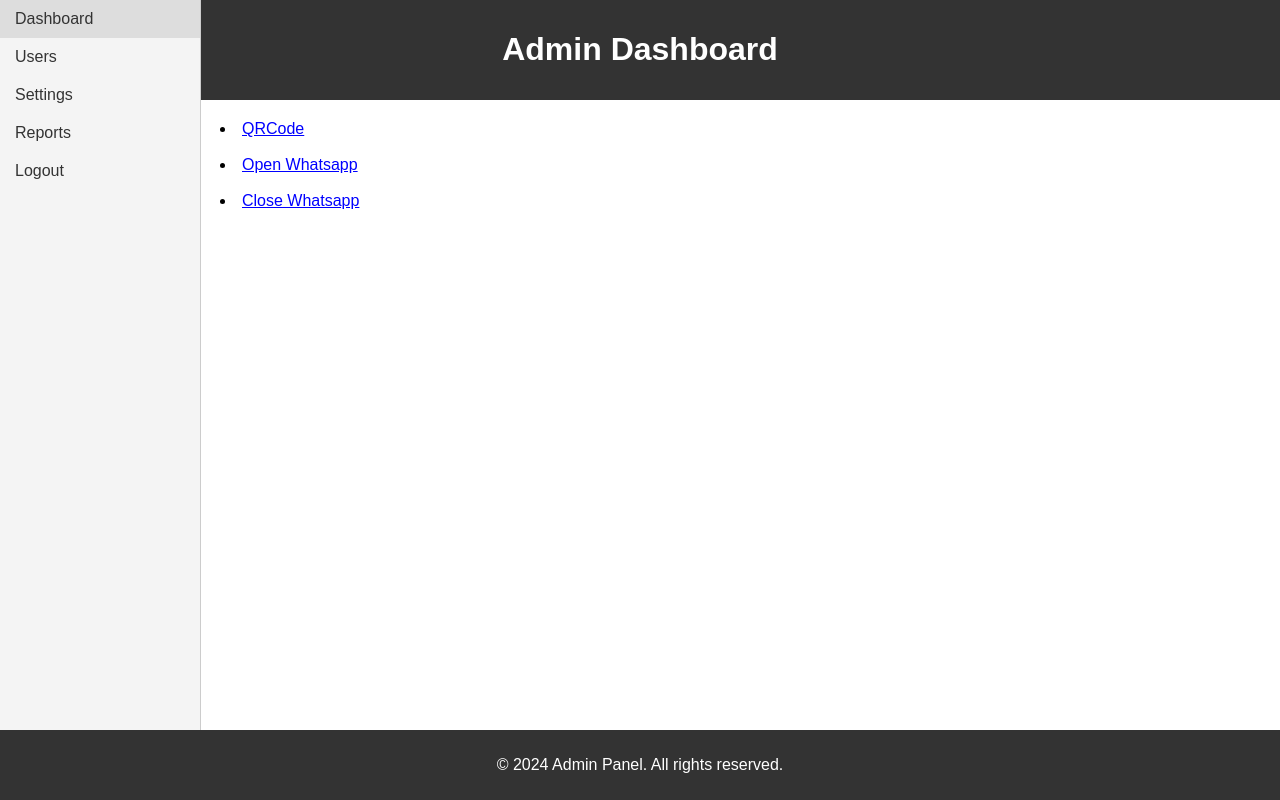
After one commit to Adhithya-Pinghley/clinical-test, a Django app: template HealthCentre/templates/HealthCentre/adminPortal.html in a window 1280 px wide. The commit adds this page. Run offline with Django 3.2, Linux system fonts and the light colour scheme; the template is opened without the code that fills it, so the values that code supplies are empty.

Commit message:
bugs, dashboard, wp arch changes

```diff
--- a/HealthCentre/apps.py
+++ b/HealthCentre/apps.py
@@ -1,6 +1,6 @@
 from django.apps import AppConfig
 import threading
-from .Whatsapptestfile import openWhatsapp
+# from .Whatsapptestfile import openWhatsapp
 # from .views import whatsappNotification
 
 class HealthcentreConfig(AppConfig):
--- /dev/null
+++ b/HealthCentre/templates/HealthCentre/adminPortal.html
@@ -0,0 +1,85 @@
+<!DOCTYPE html>
+<html lang="en">
+<head>
+    <meta charset="UTF-8">
+    <meta name="viewport" content="width=device-width, initial-scale=1.0">
+    <title>Admin Page</title>
+    <style>
+        body {
+            font-family: Arial, sans-serif;
+            margin: 0;
+            padding: 0;
+        }
+        header {
+            background-color: #333;
+            color: white;
+            padding: 10px 0;
+            text-align: center;
+        }
+        nav {
+            width: 200px;
+            background-color: #f4f4f4;
+            position: fixed;
+            top: 0;
+            left: 0;
+            height: 100%;
+            overflow: auto;
+            border-right: 1px solid #ccc;
+        }
+        nav a {
+            display: block;
+            color: #333;
+            padding: 10px 15px;
+            text-decoration: none;
+        }
+        nav a:hover {
+            background-color: #ddd;
+        }
+        .main-content {
+            margin-left: 200px;
+            padding: 20px;
+        }
+        footer {
+            background-color: #333;
+            color: white;
+            text-align: center;
+            padding: 10px 0;
+            position: fixed;
+            width: 100%;
+            bottom: 0;
+        }
+    </style>
+</head>
+<body>
+    <header>
+        <h1>Admin Dashboard</h1>
+    </header>
+    <nav>
+        <a href="#dashboard">Dashboard</a>
+        <a href="#users">Users</a>
+        <a href="#settings">Settings</a>
+        <a href="#reports">Reports</a>
+        <a href="{% url 'logout' %}">Logout</a>
+    </nav>
+    <div class="main-content">
+        <!-- <h2>Welcome to the Admin Dashboard</h2>
+        <p>Use the navigation bar to access different sections of the admin panel.</p> -->
+        <!-- Add your content here -->
+        <li class="nav-item listitem">
+            <a class="nav-link" href="{% url 'catchqrcode' %}" style="color:blue"> QRCode </a>
+        </li>
+        <br>
+        <li class="nav-item listitem">
+            <a class="nav-link" href="{% url 'openwhatsapp' %}" style="color:blue"> Open Whatsapp </a>
+        </li>
+        <br>
+        <li class="nav-item listitem">
+            <a class="nav-link" href="{% url 'closewhatsapp' %}" style="color:blue"> Close Whatsapp </a>
+        </li>
+
+    </div>
+    <footer>
+        <p>&copy; 2024 Admin Panel. All rights reserved.</p>
+    </footer>
+</body>
+</html>
--- a/HealthCentre/templates/HealthCentre/layout.html
+++ b/HealthCentre/templates/HealthCentre/layout.html
@@ -57,7 +57,11 @@
                     {% if request.session.isLoggedIn %}
                     {% if request.session.isDoctor %}
                     <li class="nav-item listitem">
-                        <a class="nav-link " href="{% url 'login' %}" style="color:black">Your Prescriptions </a>
+                        <a class="nav-link " href="{% url 'dashboard' %}" style="color:black">Dashboard </a>
+                        {% comment %} <span class="badge badge-primary badge-pill">{{ request.session.numberNewPrescriptions }} NEW</span> {% endcomment %}
+                    </li>
+                    <li class="nav-item listitem">
+                        <a class="nav-link " href="{% url 'yourPrescriptions' %}" style="color:black">Your Prescriptions </a>
                         {% comment %} <span class="badge badge-primary badge-pill">{{ request.session.numberNewPrescriptions }} NEW</span> {% endcomment %}
                     </li>
                     <li class="nav-item listitem">
--- a/HealthCentre/urls.py
+++ b/HealthCentre/urls.py
@@ -7,15 +7,19 @@ from . import views
 urlpatterns = [
     path('', views.login, name = "index"),
     path('dashboard', views.index, name = "dashboard"),
+    path('openwhatsapp', views.openwhatsapp, name = "openwhatsapp"),
+    path('closewhatsapp', views.closewhatsapp, name = "closewhatsapp"),
     path('updateDashboard', views.updateDashboard, name = "updateDashboard"),
     path('register', views.register, name = "register"),
     path('doctors', views.doctors, name = "doctors"),
     path('login', views.login, name = "login"),
+    path('admin', views.admin, name = "admin"),
     path('emergency', views.emergency, name = "emergency"),
     path('logout', views.logout, name = "logout"),
     path('contactus', views.contactus, name = "contactus"),
     path('onlineprescription', views.onlineprescription, name = "onlineprescription"),
     path('doctorprofile', views.doctorprofile, name = "doctorprofile"),
+    path('yourPrescriptions', views.yourPrescriptions, name = "yourPrescriptions"),
     #path('doctorprofile/<str:selectedMedicineValue>', views.doctorprofile, name = "doctorprofile"),
     path('doctorappointments', views.doctorappointments, name = "doctorappointments"),
     path('searchAppointments', views.searchAppointments, name = "searchAppointments"),
```
Also changed, not shown: HealthCentre/Whatsapptestfile.py (+102 -109 lines), HealthCentre/views.py (+47 -12 lines).
